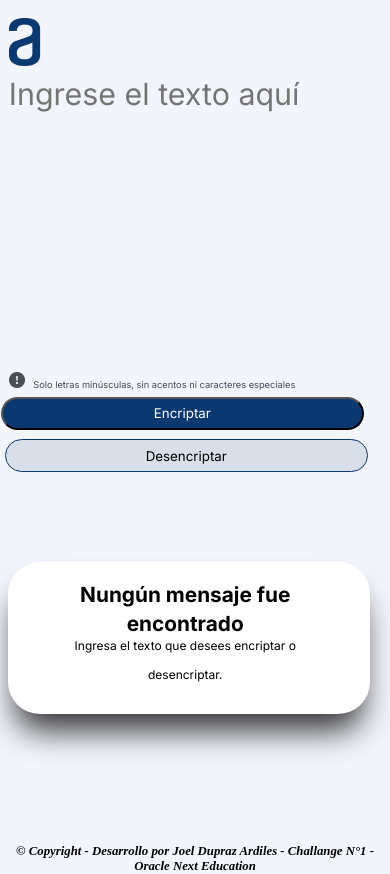
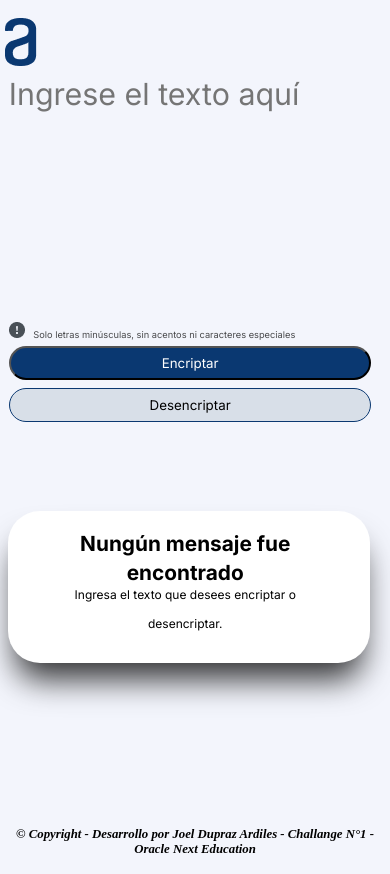
Before and after one commit to JoelDUAR/JoelDUAR.github.io, a plain HTML site: page index.html in a window 390 px wide. Drawn offline with Linux system fonts and the light colour scheme.

Commit message:
modificacion del estilo para celulares

```diff
--- a/CSS/style.css
+++ b/CSS/style.css
@@ -497,7 +497,8 @@
     }
 
     #logo{
-        margin-bottom: 0vh;
+        margin-bottom: 1vh;
+        margin-left: 1vw;
     }
 
     .contenedorInput{
@@ -512,7 +513,7 @@
 
     .aviso{
         height: 1vh;
-        margin-top: 16vh;
+        margin-top: 10vh;
     }
 
     .contenedor-botones{
@@ -523,6 +524,7 @@
         width: 93vw;
         height: 4vh;
         margin-top: 0.5vh;
+        margin-left: 2vw;
     }
 
     .boton-secundario{
@@ -537,7 +539,7 @@
     #transformado{
         width: 80vw;
         height: 20vh;
-        margin: 2vh 4vw 2vh 6vw;
+        margin: 2vh 4vw 1vh 6vw;
     }
 
     #copiarVerde, #copiar{
@@ -547,7 +549,7 @@
     }
 
     footer{
-        margin-top:3vh;
+        margin-top:1vh;
         font-weight: bold;
         font-style: italic;
     }
```
